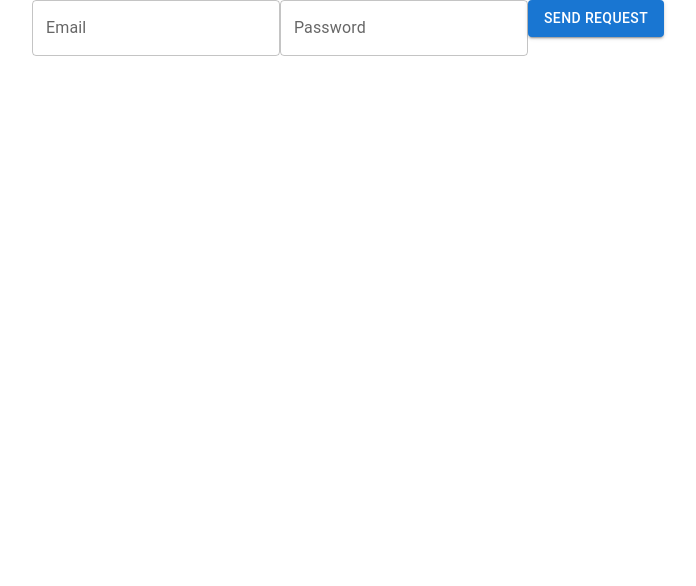
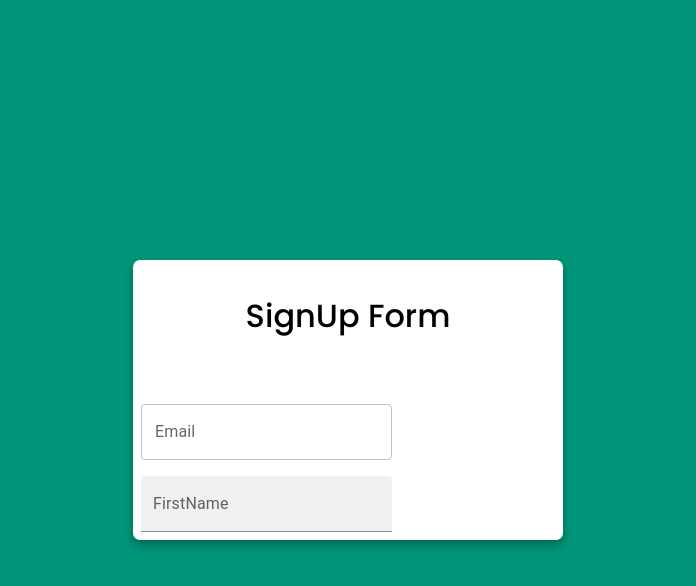
Before and after one commit to Nandalochana/Application-Framework-CA-MAS-, a React (Create React App) app in the folder CA/ticket_booking/: page /signup in a window 1280 px wide. Shown: the top 586 px of the page, without its empty margins (292-988 px from the left). Built offline with nearby package versions, Linux system fonts and the light colour scheme.

Commit message:
CA and MAS connection build

```diff
--- a/CA/ticket_booking/package.json
+++ b/CA/ticket_booking/package.json
@@ -10,9 +10,13 @@
     "@testing-library/react": "^13.4.0",
     "@testing-library/user-event": "^13.5.0",
     "axios": "^1.6.7",
+    "localforage": "^1.10.0",
+    "match-sorter": "^6.3.4",
     "react": "^18.2.0",
     "react-dom": "^18.2.0",
+    "react-router-dom": "^6.22.3",
     "react-scripts": "5.0.1",
+    "sort-by": "^1.2.0",
     "web-vitals": "^2.1.4"
   },
   "scripts": {
--- a/CA/ticket_booking/src/component/Loginfield.js
+++ /dev/null
@@ -1,39 +0,0 @@
-import '../App.css';
-import * as React from 'react';
-import TextField from '@mui/material/TextField';
-import Button from '@mui/material/Button';
-import Grid from '@mui/material/Grid';
-import Box from '@mui/material/Box';
-import axios from 'axios';
-
-function LoginData() {
-   const sendRequest= async ()=>{
-    const headers = {
-      "Content-Type": "application/json"
-    };
-    const url = "http://localhost:3000/Login";
-
-    axios.get(url, { headers });
-    }
-
-
-    return (
-      <>
-        <Box sx={{ flexGrow: 1 }}>
-        <Grid item xs={10}>
-        <TextField id="email" label="Email" variant="outlined" />
-        <TextField id="pw" label="Password" variant="outlined" />
-        <Button
-          onClick={sendRequest}
-          variant="contained">Send Request</Button>
-        </Grid>
-
-    </Box>
-      </>
-    );
-  }
-
-
-export default function App(){
-return(<div className="App"> <LoginData/> </div>);
-}
--- /dev/null
+++ b/CA/ticket_booking/src/components/Error.js
@@ -0,0 +1,13 @@
+import * as React from 'react';
+
+export default function ErrorPage() {
+    return (
+      <div id="error-page">
+        <h1>Oops!</h1>
+        <p>Sorry, an unexpected error has occurred.</p>
+        <p>
+
+        </p>
+      </div>
+    );
+  }
--- /dev/null
+++ b/CA/ticket_booking/src/components/Login.js
@@ -0,0 +1,46 @@
+import '../css-designs/login.css';
+import * as React from 'react';
+import TextField from '@mui/material/TextField';
+import Button from '@mui/material/Button';
+import Box from '@mui/material/Box';
+import axios from 'axios';
+import SignUp from "./SignUp";
+import { CenterFocusStrong } from '@mui/icons-material';
+
+function Login() {
+  const sendRequest = async () => {
+    const headers = {
+      "Content-Type": "application/json"
+    };
+    const url = "http://localhost:3000/Login";
+
+    axios.get(url, { headers });
+  }
+  return (
+    <div>
+      <div className='container'>
+        <div className='login form'>
+          <header>Login Form</header>
+        </div>
+        <Box
+      component="form"
+      sx={{
+        '& > :not(style)': { m: 1, width: '25ch' },
+      }}
+      noValidate
+      autoComplete="off"
+    >
+      <TextField id="outlined-basic" label="UserName" variant="outlined" />
+      <TextField id="outlined-basic" label="Password" variant="filled" />
+
+    </Box>
+
+        </div>
+    </div>
+  );
+}
+
+
+export default function Comopnent_Login() {
+  return (<div className="Comopnent_Login"> <Login /> </div>);
+}
--- /dev/null
+++ b/CA/ticket_booking/src/components/Main.js
@@ -0,0 +1 @@
+import * as React from 'react';
--- /dev/null
+++ b/CA/ticket_booking/src/components/SignUp.js
@@ -0,0 +1,49 @@
+import '../css-designs/login.css';
+import * as React from 'react';
+import TextField from '@mui/material/TextField';
+import Button from '@mui/material/Button';
+import Box from '@mui/material/Box';
+import axios from 'axios';
+import { useNavigate } from 'react-router'
+import { CenterFocusStrong } from '@mui/icons-material';
+
+function Signup() {
+  const navigate = useNavigate()
+  navigate(0)
+  const sendRequest = async () => {
+    const headers = {
+      "Content-Type": "application/json"
+    };
+    const url = "http://localhost:3000/SignUp";
+
+    axios.get(url, { headers });
+  }
+
+
+  return (
+    <div>
+      <div className='container'>
+        <div className='login form'>
+          <header>SignUp Form</header>
+        </div>
+        <Box
+      component="form"
+      sx={{
+        '& > :not(style)': { m: 1, width: '25ch' },
+      }}
+      noValidate
+      autoComplete="off"
+    >
+      <TextField id="outlined-basic" label="Email" variant="outlined" />
+      <TextField id="outlined-basic" label="FirstName" variant="filled" />
+    </Box>
+
+        </div>
+    </div>
+  );
+}
+
+
+export default function Comopnent_SignUp() {
+  return (<div className="Comopnent_SignUp"> <Signup /> </div>);
+}
--- /dev/null
+++ b/CA/ticket_booking/src/css-designs/login.css
@@ -0,0 +1,96 @@
+/* Import Google font - Poppins */
+@import url('https://fonts.googleapis.com/css2?family=Poppins:wght@200;300;400;500;600;700&display=swap');
+*{
+  margin: 0;
+  padding: 0;
+  box-sizing: border-box;
+  font-family: 'Poppins', sans-serif;
+}
+body{
+  min-height: 100vh;
+  width: 100%;
+  background: #009579;
+}
+.container{
+  position: absolute;
+  top: 50%;
+  left: 50%;
+  transform: translate(-50%,-50%);
+  max-width: 430px;
+  width: 100%;
+  background: #fff;
+  border-radius: 7px;
+  box-shadow: 0 5px 10px rgba(0,0,0,0.3);
+}
+.container .registration{
+  display: none;
+}
+#check:checked ~ .registration{
+  display: block;
+}
+#check:checked ~ .login{
+  display: none;
+}
+#check{
+  display: none;
+}
+.container .form{
+  padding: 2rem;
+}
+.form header{
+  font-size: 2rem;
+  font-weight: 500;
+  text-align: center;
+  margin-bottom: 1.5rem;
+}
+ .form input{
+   height: 60px;
+   width: 100%;
+   padding: 0 15px;
+   font-size: 17px;
+   margin-bottom: 1.3rem;
+   border: 1px solid #ddd;
+   border-radius: 6px;
+   outline: none;
+ }
+ .form input:focus{
+   box-shadow: 0 1px 0 rgba(0,0,0,0.2);
+ }
+.form a{
+  font-size: 16px;
+  color: #009579;
+  text-decoration: none;
+}
+.form a:hover{
+  text-decoration: underline;
+}
+.form input.button{
+  color: #fff;
+  background: #009579;
+  font-size: 1.2rem;
+  font-weight: 500;
+  letter-spacing: 1px;
+  margin-top: 1.7rem;
+  cursor: pointer;
+  transition: 0.4s;
+}
+.form input.button:hover{
+  background: #006653;
+}
+.signup{
+  font-size: 17px;
+  text-align: center;
+}
+.signup label{
+  color: #009579;
+  cursor: pointer;
+}
+.signup label:hover{
+  text-decoration: underline;
+}
+
+.input-item{
+  display: flex;
+  align-items: center;
+  justify-content: space-between;
+}
--- a/CA/ticket_booking/src/index.js
+++ b/CA/ticket_booking/src/index.js
@@ -1,7 +1,7 @@
 import React from 'react';
 import ReactDOM from 'react-dom/client';
-import './index.css';
-import App from './App';
+import './css-designs/index.css';
+import App from './pages/App';
 import reportWebVitals from './reportWebVitals';
 
 const root = ReactDOM.createRoot(document.getElementById('root'));
--- /dev/null
+++ b/CA/ticket_booking/src/pages/App.js
@@ -0,0 +1,41 @@
+import React from "react";
+import {
+  BrowserRouter as Router,
+  Routes,
+  Route,
+  useRoutes,
+} from "react-router-dom";
+import Comopnent_SignUp from "../components/SignUp";
+import Comopnent_Login from "../components/Login";
+import Comopnent_Error from "../components/Error";
+
+const Login_page = () => {
+  return  <Comopnent_Login/>;
+};
+
+const SignUp_Page = () => {
+  return <Comopnent_SignUp/>;
+};
+
+const Error_Page = () => {
+  return <Comopnent_Error/>;
+};
+
+const App = () => {
+  let routes = useRoutes([
+    { path: "/", element: <Error_Page /> },
+    { path: "/login", element: <Login_page /> },
+    { path: "/signup", element: <SignUp_Page /> },
+  ]);
+  return routes;
+};
+
+const AppWrapper = () => {
+  return (
+    <Router>
+      <App />
+    </Router>
+  );
+};
+
+export default AppWrapper;
--- a/CA/ticket_booking/src/App.js
+++ b/CA/ticket_booking/src/pages/SignUp_page.jsx
@@ -1,7 +1,5 @@
-import logo from './logo.svg';
-import './App.css';
 import {useEffect, useState} from 'react'
-import Login from './component/Loginfield';
+import SignUp from '../components/SignUp';
 
 
 
@@ -11,7 +9,7 @@ function App() {
 
   return (
     <div className="App">
-      <Login/>
+      <SignUp/>
     </div>
   );
 }
```
Also changed, not shown: CA/ticket_booking/src/css-designs/App.css (renamed from CA/ticket_booking/src/App.css), CA/ticket_booking/src/css-designs/index.css (renamed from CA/ticket_booking/src/index.css), 1 other file (tests, documents, lock files or other folders).
